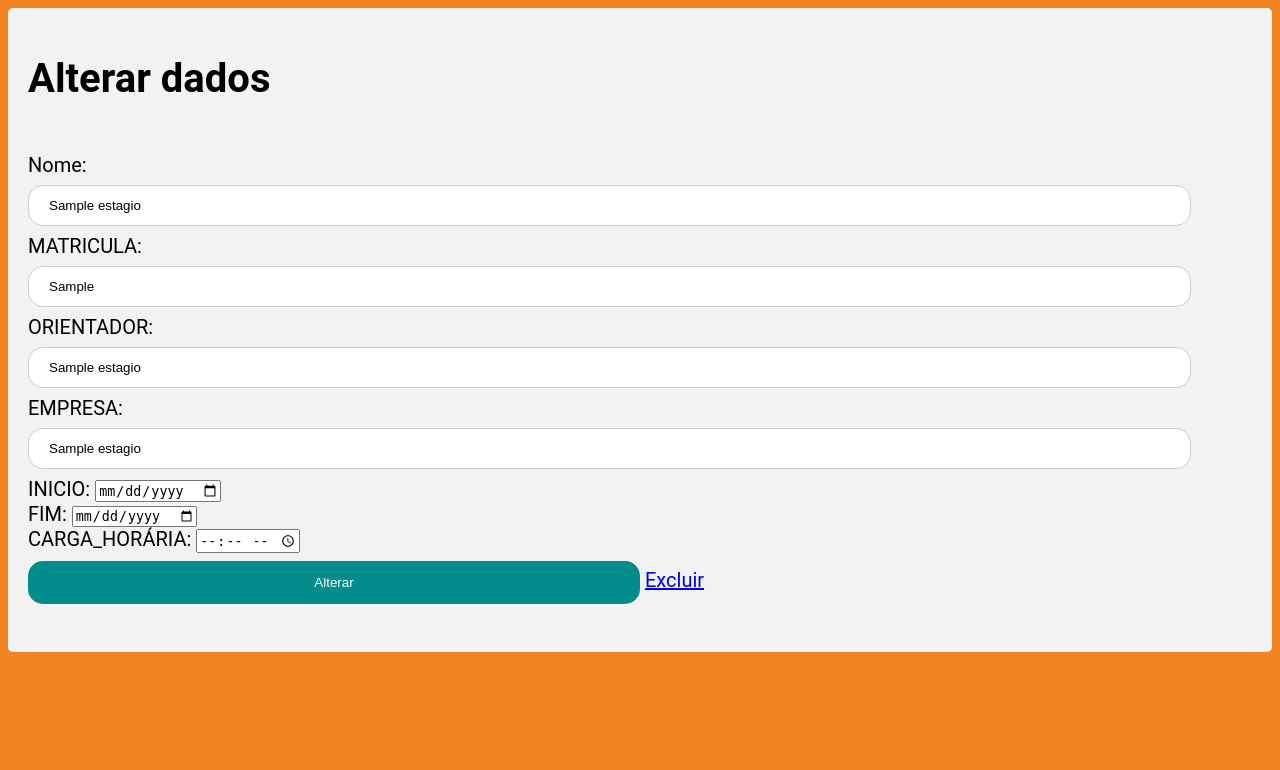
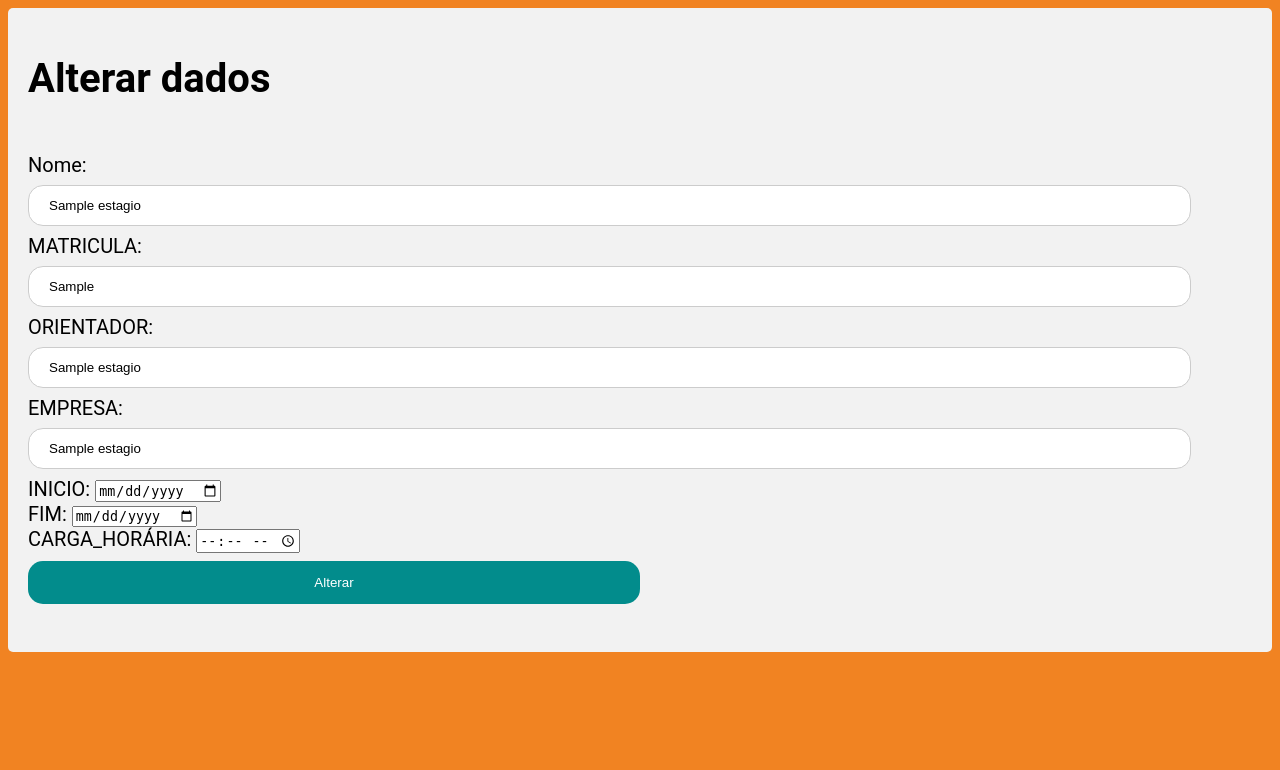
Before and after one commit to vitoriabelmiro05/sise-certo, a PHP site: page /edita_estagio.php?idestagio=1 in a window 1280 px wide. Shown: the top 770 px of the page. Run offline with PHP 8.4, Linux system fonts and the light colour scheme; tables that the repository leaves empty or names only in its code hold one stand-in row (values such as "Sample post").

Commit message:
edita estagio

```diff
--- a/administrador.php
+++ b/administrador.php
@@ -237,7 +237,8 @@ $cons=mysqli_query($conn, $consul);
 
 		  <section class="resume-section p-3 p-lg-5 d-flex justify-content-left" id="indica">
                 <div class="w-100">
-                <h3>Estágios Cadastrados </h3>
+                <h3>Estágios Cadastrados</h3>
+
 					<table class="table table-striped">
   <thead>
     <tr>
--- a/edita_estagio.php
+++ b/edita_estagio.php
@@ -34,7 +34,7 @@ $con4= mysqli_query($conn, $query4);
                 INICIO: <input type="date" class="form-control" id="exampleInputEmail1" aria-describedby="emailHelp" placeholder="Data" name="inicio_estagio" id="DATAF" value="<?php echo $dado["inicio_estagio"];?>"/> <br/>
                 FIM: <input type="date" class="form-control" id="exampleInputEmail1" aria-describedby="emailHelp" placeholder="Data" name="fim_estagio" id="DATAF" value="<?php echo $dado["fim_estagio"];?>"/> <br/>
                 CARGA_HORÁRIA: <input type="time" class="form-control" id="exampleInputPassword1"  name="carga_horaria" id="CARGA" min="00:00" max="23:59" required value="<?php echo $dado["carga_horaria"];?>"/> <br/>
-                <input type= "submit" value= "Alterar"/> <a class="btn btn-primary" href="excluir_estagio.php" role="button">Excluir</a>
+                <input type= "submit" value= "Alterar"/>
                 <?php  } ?>
 
             </form>
```
